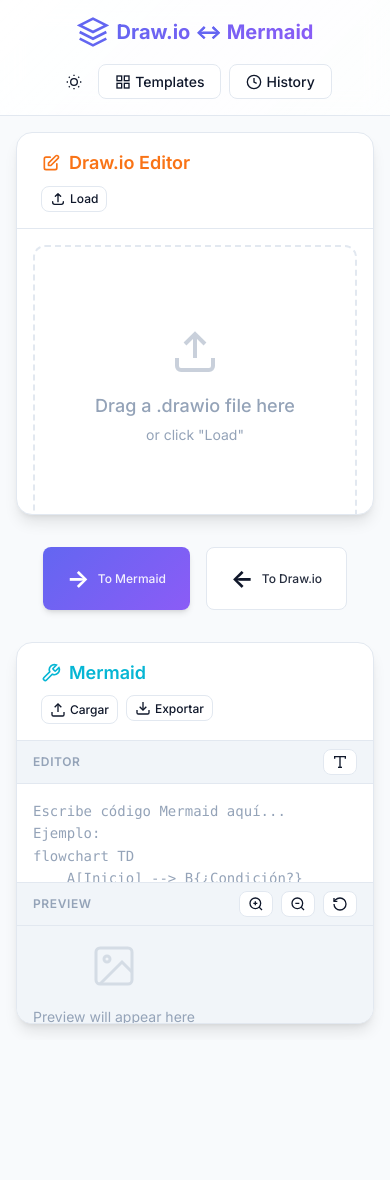
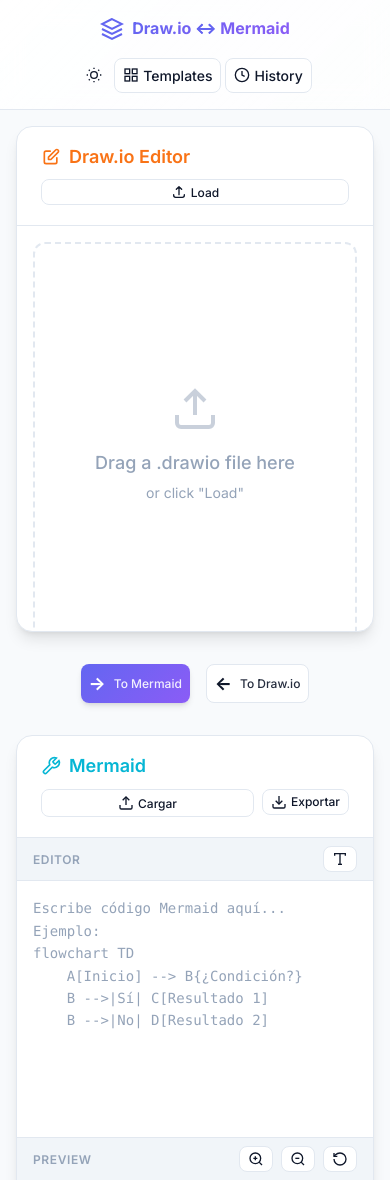
Before and after one commit to Salva5297/drawio2mermaid, a website built with Vite: page index.html in a window 390 px wide. Shown: the top 1180 px of the page. Before the commit the page ends 1040 px from the top, so only its background shows below. Built offline with nearby package versions, Linux system fonts and the light colour scheme.

Commit message:
Fixed responsiveness

```diff
--- a/src/styles/main.css
+++ b/src/styles/main.css
@@ -142,6 +142,7 @@
   position: sticky;
   top: 0;
   z-index: 50;
+  transition: all var(--transition-base);
 }
 
 .logo {
@@ -281,6 +282,10 @@
   padding: var(--spacing-lg);
   flex: 1;
   min-height: 0;
+  width: 100%;
+  max-width: 100%;
+  /* Allow full width */
+  margin: 0;
 }
 
 /* ===================================
@@ -294,7 +299,9 @@
   border-radius: var(--radius-xl);
   overflow: hidden;
   box-shadow: var(--shadow-lg);
-  min-height: 0;
+  min-height: 400px;
+  height: calc(100vh - 120px);
+  /* Stable height on desktop */
 }
 
 .panel-header {
@@ -483,6 +490,8 @@
 .mermaid-panel-content {
   display: flex;
   flex-direction: column;
+  height: 100%;
+  overflow: hidden;
 }
 
 .mermaid-editor-section,
@@ -534,15 +543,11 @@
 }
 
 .mermaid-preview {
-  flex: 1;
-  display: flex;
-  align-items: flex-start;
-  /* Changed from center */
-  justify-content: flex-start;
-  /* Changed from center */
   padding: var(--spacing-md);
   overflow: auto;
+  /* Internal scrolling for preview */
   background: var(--color-bg-tertiary);
+  flex: 1;
 }
 
 .preview-placeholder {
@@ -705,6 +710,7 @@
   display: flex;
   flex-direction: column;
   animation: modalIn var(--transition-base) ease-out;
+  overflow: hidden;
 }
 
 @keyframes modalIn {
@@ -771,7 +777,7 @@
    =================================== */
 .templates-grid {
   display: grid;
-  grid-template-columns: repeat(auto-fill, minmax(200px, 1fr));
+  grid-template-columns: repeat(auto-fill, minmax(160px, 1fr));
   gap: var(--spacing-md);
 }
 
@@ -913,6 +919,67 @@
 
   .panel-actions {
     width: 100%;
+    overflow-x: auto;
+    padding-bottom: var(--spacing-xs);
+  }
+
+  .panel-actions .btn {
+    flex: 1;
+    min-width: fit-content;
+  }
+
+  .panel {
+    min-height: 450px;
+    height: 60vh;
+  }
+
+  .mermaid-panel-content {
+    height: 100%;
+    overflow-y: auto;
+  }
+
+  .mermaid-editor-section {
+    min-height: 300px;
+  }
+
+  .mermaid-preview-section {
+    min-height: 300px;
+  }
+}
+
+@media (max-width: 480px) {
+  .logo h1 {
+    font-size: var(--font-size-base);
+  }
+
+  .logo-icon {
+    width: 24px;
+    height: 24px;
+  }
+
+  .header-actions {
+    gap: var(--spacing-xs);
+  }
+
+  .header-actions .btn {
+    padding: var(--spacing-sm);
+  }
+
+  .header-actions .btn span {
+    display: none;
+  }
+
+  .header-actions .btn svg {
+    margin: 0;
+  }
+
+  .btn-convert {
+    padding: var(--spacing-sm);
+    min-width: 80px;
+  }
+
+  .btn-convert span {
+    font-size: var(--font-size-lg);
   }
 }
 
```
